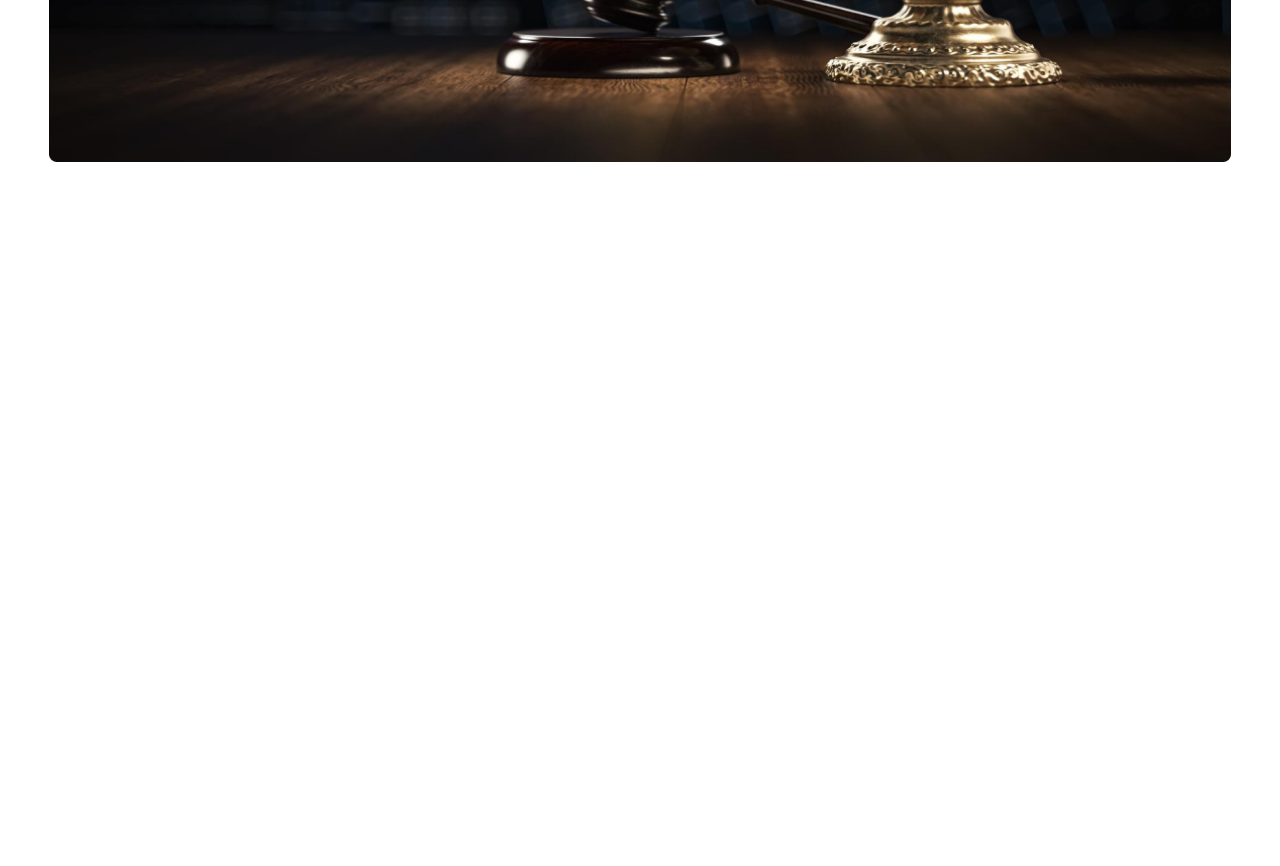
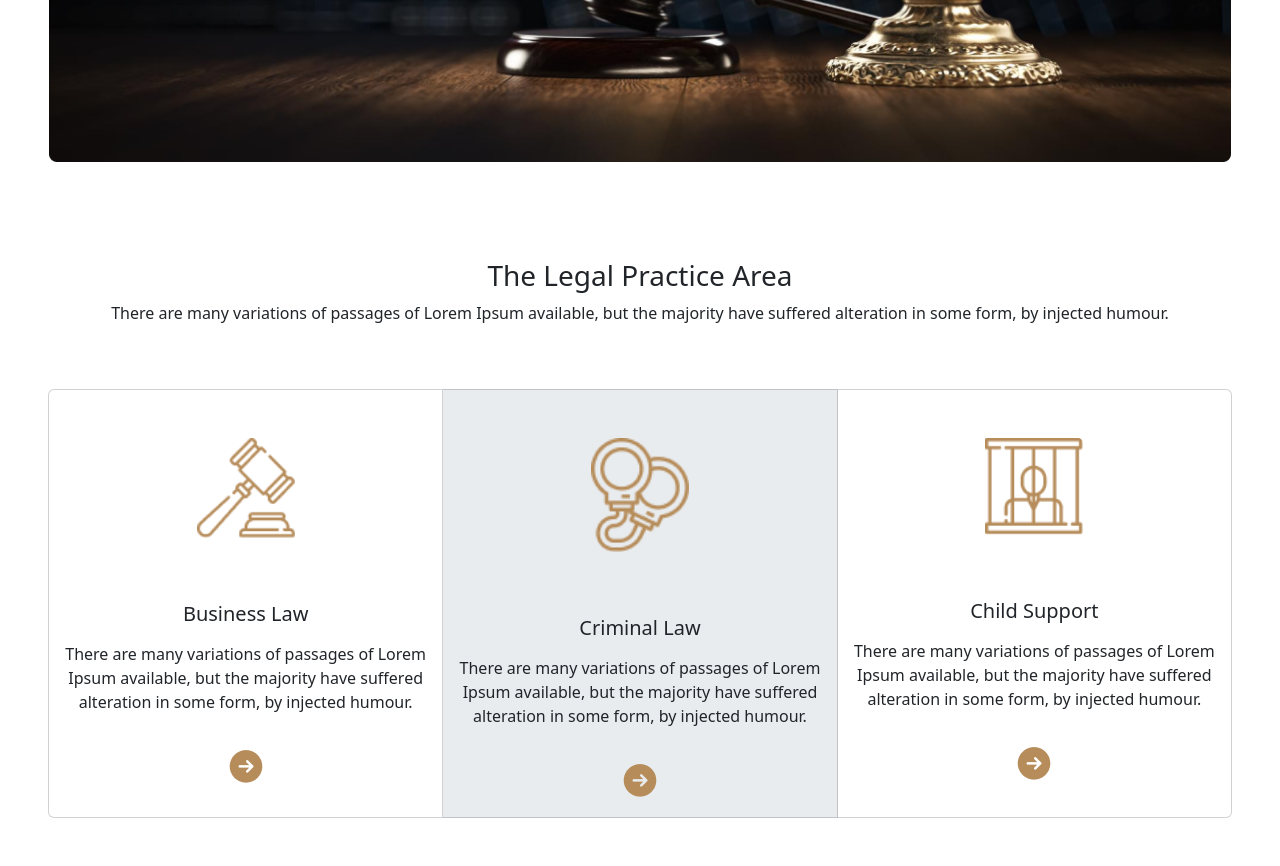
Before and after one commit to ck-joyee/legal-house, a plain HTML site: page index.html in a window 1280 px wide. Shown: the part 500-1366 px from the top of the page. Before the commit the page ends 800 px from the top, so only its background shows below. Drawn offline with nearby package versions, Linux system fonts and the light colour scheme.

Commit message:
card section

```diff
--- a/index.html
+++ b/index.html
@@ -22,7 +22,7 @@
               <div class="collapse navbar-collapse" id="navbarSupportedContent">
                 <ul class="navbar-nav ms-5 me-auto mb-2 mb-lg-0">
                   <li class="nav-item">
-                    <a class="nav-link active ms-5" aria-current="page" href="#">Home</a>
+                    <a class="nav-link active" aria-current="page" href="#">Home</a>
                   </li>
                   <li class="nav-item">
                     <a class="nav-link" href="#">Services</a>
@@ -54,7 +54,7 @@
         <section>
             <div class="card text-bg-body text-color border-white">
                 <img src="images/banner.png" class="card-img p-5" alt="...">
-                <div class="card-img-overlay text-center mt-5">
+                <div class="card-img-overlay text-center mt-5 ">
                     <!-- <div class="badge  text-wrap" style="width: 600px;"> -->
                   <h5 class="card-title fs-1">We Provide Effective Legal Solutions</h5>
                   <!-- </div> -->
@@ -62,7 +62,7 @@
                   <p class="card-text">There are many variations of passages of Lorem Ipsum available, but the majority have suffered alteration in some form, by injected humour.</p>
                 <!-- </div> -->
                   <nav class="navbar">
-                    <div class="container-fluid">
+                    <div class="container-fluid justify-content-center">
                       <form class="d-flex" role="search">
                         <input class="form-control me-2" type="search" placeholder="Search" aria-label="Search">
                         <button class="btn text-color" type="submit">Search</button>
@@ -74,8 +74,36 @@
         </section>
 
         <!-- Card Section -->
-        <section>
+        <section class="text-start text-sm-center mt-5">
+        <h3>The Legal Practice Area</h3>
+        <p>There are many variations of passages of Lorem Ipsum available, but the majority have suffered alteration in some form, by injected humour.</p>
+        <div class="card-group p-5">
+            <div class="card">
+              <img src="images/business.png" class="card-img-top w-25 mx-auto mt-5" alt="...">
+              <div class="card-body mt-5">
+                <h5 class="card-title">Business Law</h5>
+                <p class="card-text mt-3">There are many variations of passages of Lorem Ipsum available, but the majority have suffered alteration in some form, by injected humour.</p>
+                <img class="mt-3" src="images/Frame.png" alt="">
+              </div>
+            </div>
+            <div class="card bg-body-secondary">
+              <img src="images/criminal.png" class="card-img-top w-25 mx-auto mt-5" alt="...">
+              <div class="card-body mt-5">
+                <h5 class="card-title">Criminal Law</h5>
+                <p class="card-text mt-3">There are many variations of passages of Lorem Ipsum available, but the majority have suffered alteration in some form, by injected humour.</p>
+                <img class="mt-3" src="images/Frame.png" alt="">
+              </div>
+            </div>
+            <div class="card">
+              <img src="images/child.png" class="card-img-top w-25 mx-auto mt-5" alt="...">
+              <div class="card-body mt-5">
+                <h5 class="card-title">Child Support</h5>
+                <p class="card-text mt-3">There are many variations of passages of Lorem Ipsum available, but the majority have suffered alteration in some form, by injected humour.</p>
+                <img class="mt-3" src="images/Frame.png" alt="">
+              </div>
+            </div>
 
+          </div>
 
         </section>
 
```
